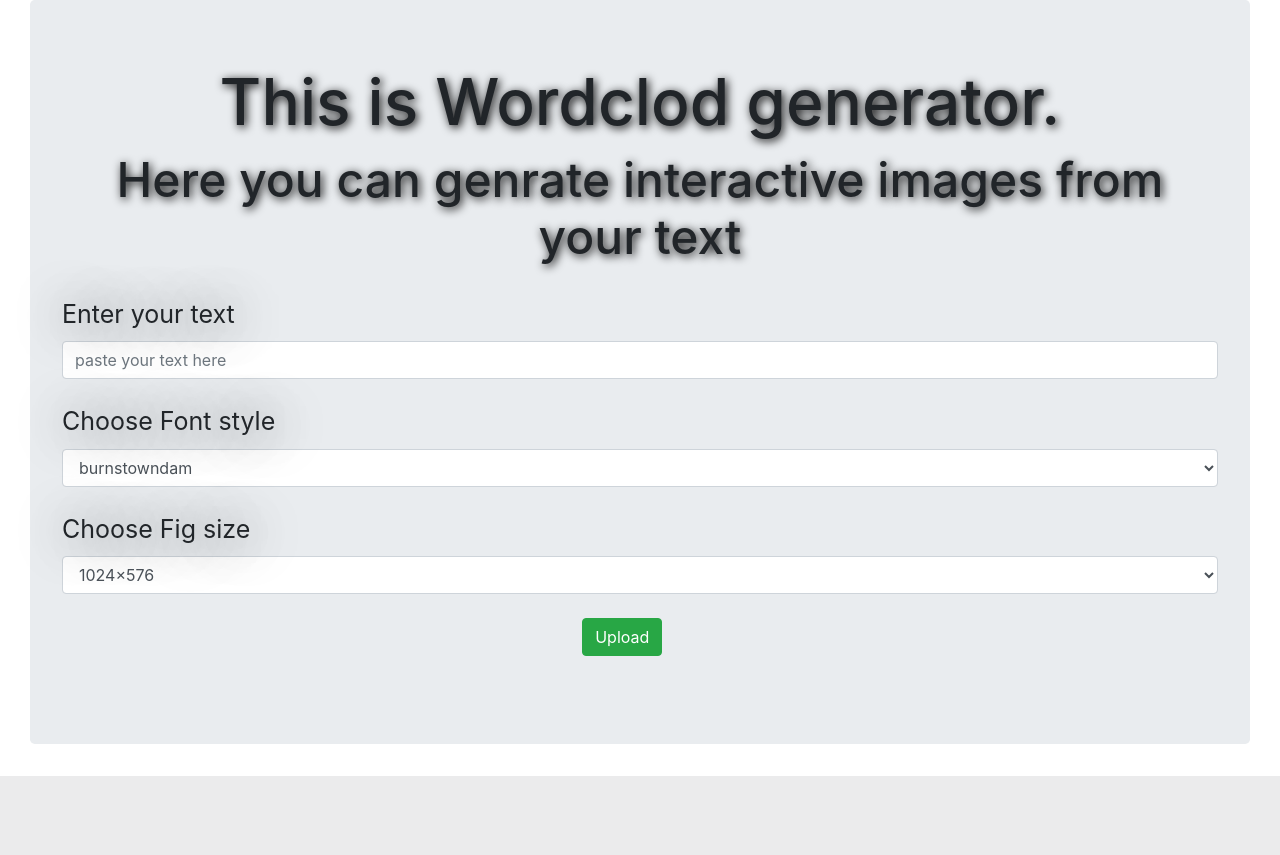
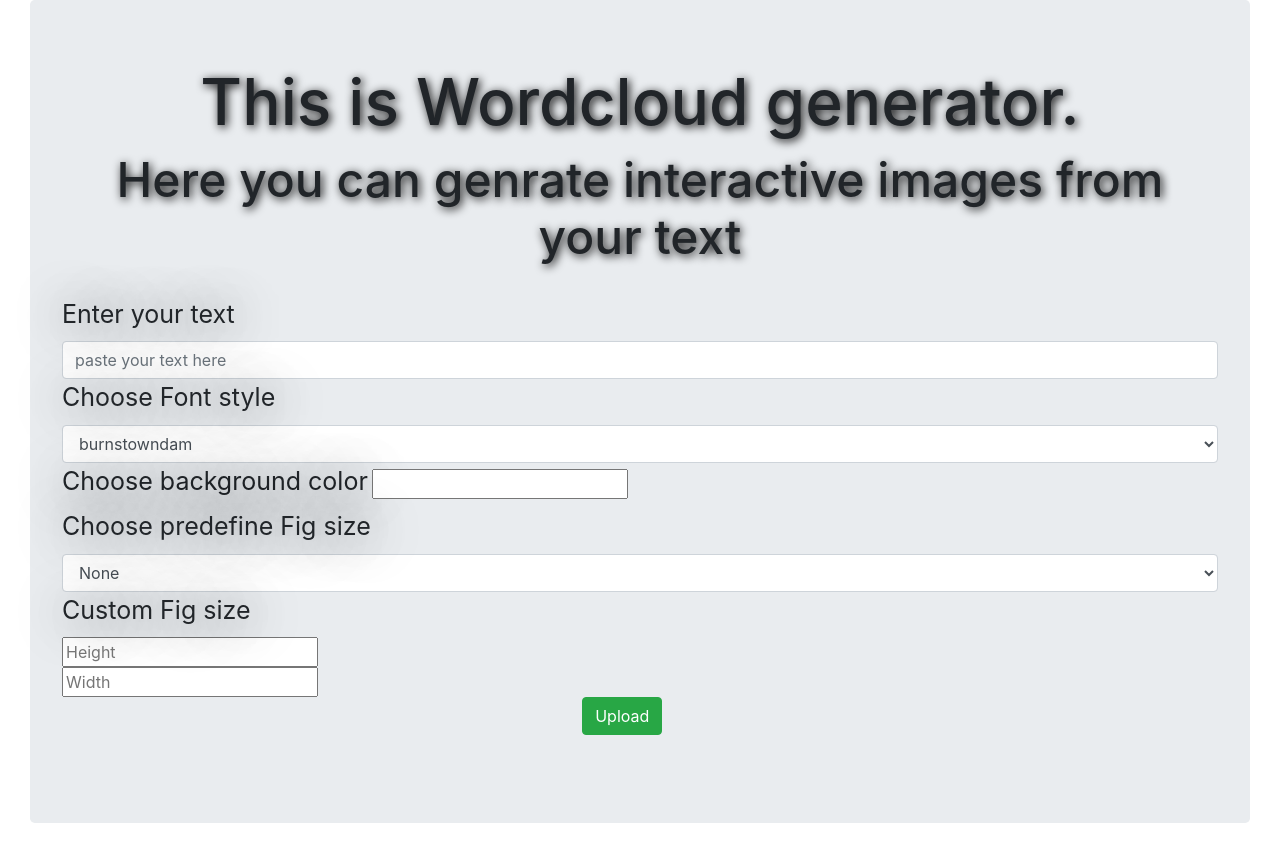
Before and after one commit to rajat4665/wordcloud_API_with_flask, a Flask app: page / in a window 1280 px wide. Shown: the part 56-911 px from the top of the page. Before the commit the page ends 832 px from the top, so only its background shows below. Run offline with Flask 2, Linux system fonts and the light colour scheme; some libraries are stand-ins or nearby versions.

Commit message:
Update wordcloud.html

```diff
--- a/templates/wordcloud.html
+++ b/templates/wordcloud.html
@@ -1,23 +1,22 @@
 {% extends 'navbar.html'%}
 {% block content %}
+<div class="form-outr">
 <div class="container-fluid">
   <div class="col-md-12">
     <div class="jumbotron">
-      <h1 class="h1">This is Wordclod generator.</h1>
+      <h1 class="h1">This is Wordcloud generator.</h1>
       <h3 class="h2">Here you can genrate interactive images from your text</h3>
-      {% if absolute_path %}
-      <h2>{{absolute_path}}</h2>
-      <img src = {{absolute_path}} alt="images not found">
-      {% else %}
         <form method="post" action=""  enctype="multipart/form-data">
+          <div class="outr-box">
+          <div class="form-fields">
             <label class="control-label">Enter your text</label>
             <input class="form-control"type="textarea" name="file" placeholder="paste your text here">
-          <br>
-          <div >
+          </div>
+          <div class="form-fields">
             <label for='sell' class="control-label">Choose Font style</label>
             <select class="form-control" id="sel1" name="font_details">
               <option>burnstowndam</option>
-              <option>actionj</option
+              <option>actionj</option>
               <option>SaucerBB</option>
               <option>AlienFur</option>
               <option>Amazing_Kids</option>
@@ -38,23 +37,44 @@
               <option>ShogunsClan</option>
             </select>
             </div>
-            <br>
-            <div >
-              <label for="sel12" class="control-label">Choose Fig size</label>
+          </div>
+          <div class="outr-box">
+            <div class="form-fields">
+              <label for='sell' class="control-label">Choose background color</label>
+              <input type="text" list="background_color"/ name = 'background_color' >
+              <datalist id="background_color">
+                <option>white</option>
+                <option>black</option>
+              </datalist>
+            </div>
+
+            <div class="form-fields">
+                <label for="sel12" class="control-label">Choose predefine Fig size</label>
                 <select class="form-control" id="sel12" name="image_size">
+                  <option>None</option>
                   <option>1024×576</option>
                   <option>1280×720(HD)</option>
                   <option>1366×768</option>
                   <option>1920×1080(FHD)</option>
                 </select>
               </div>
-              <br>
+            </div>
+              <div class="outr-box">
+              <div class="form-fields">
+                <label for="sel13" class="control-label">Custom Fig size</label>
+              <div class="two-fields ">
+                <input  style="display:flex" type="text" name="custom_height" value="" placeholder="Height">
+                <input style="display:flex" type="text" name="custom_width" value="" placeholder="Width">
+              </div>
+            </div>
+              </div>
+
           <button class="btn btn-success b1"type="submit">Upload</button>
         </form>
-      {% endif %}
         <br>
 
     </div>
   </div>
 {% endblock %}
 </div>
+</div>
```
Lines whose indentation alone changed are shown as unchanged.
